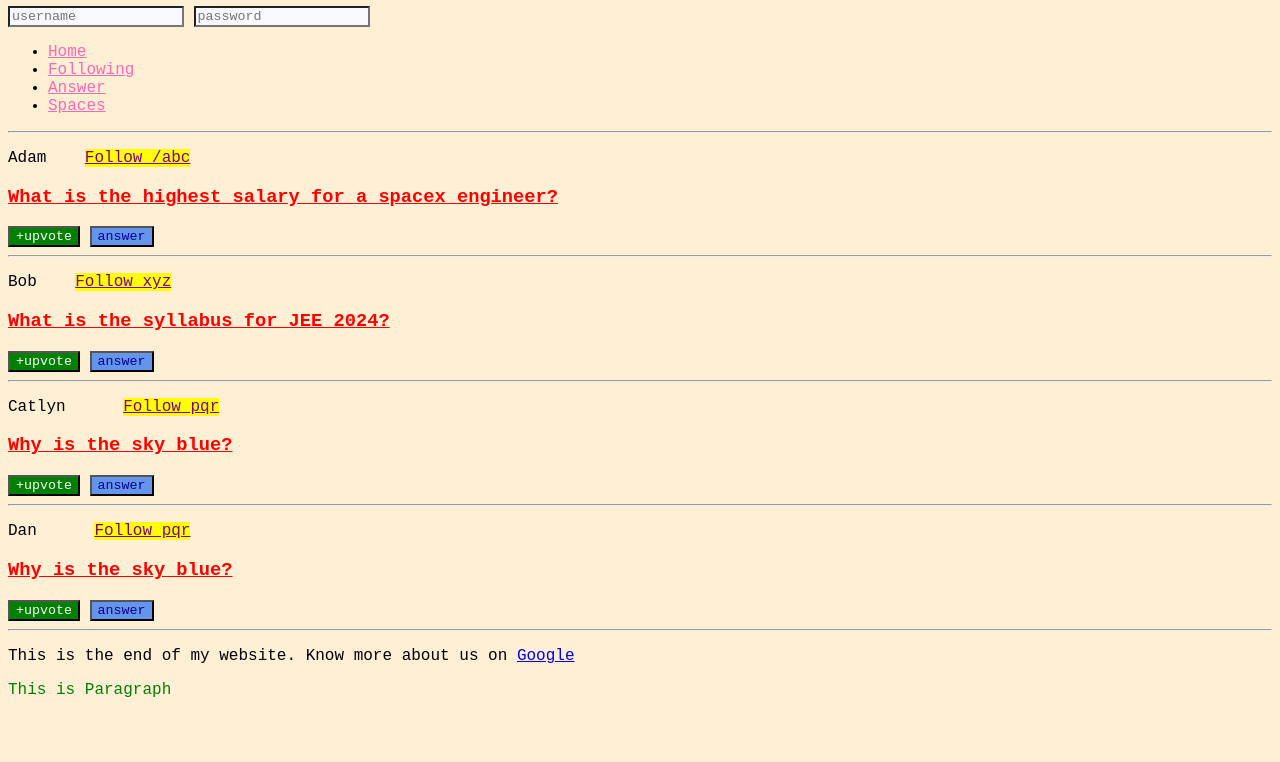
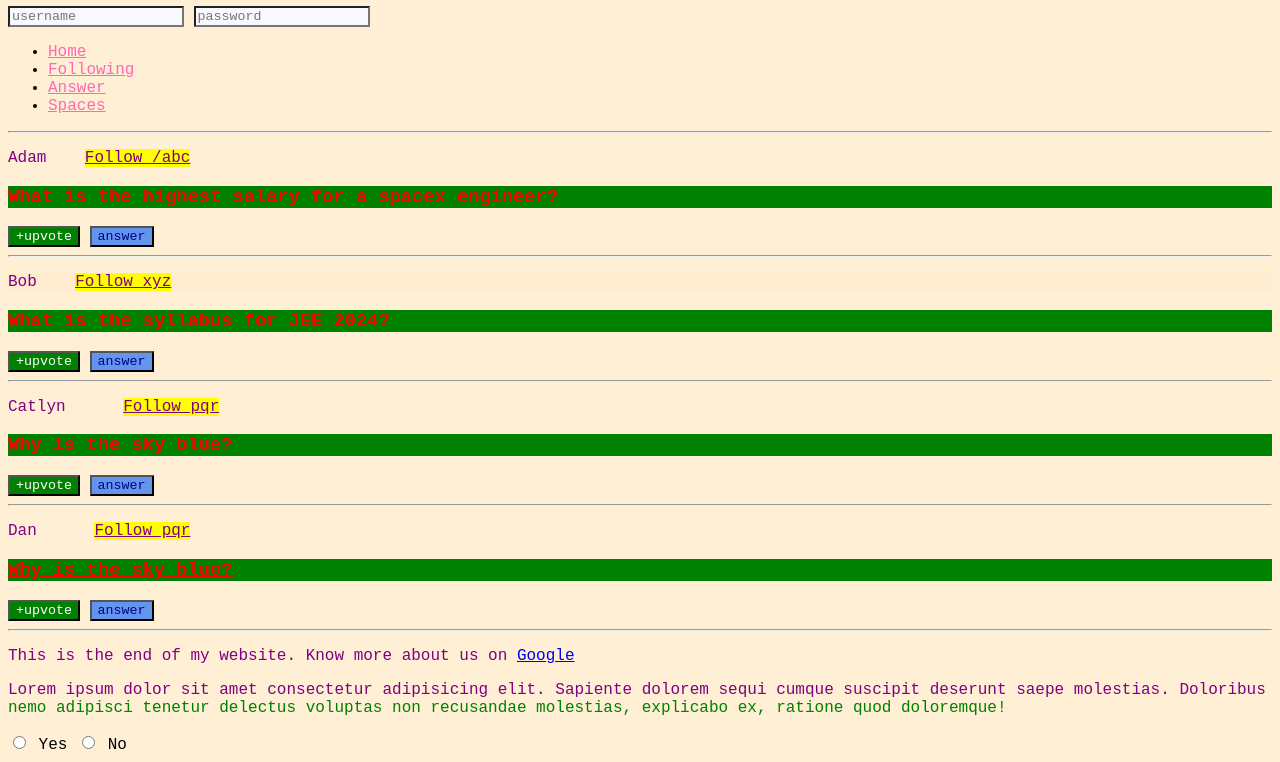
Before and after one commit to Vaishnavich217/full-stack, a plain HTML site: page CSS/selector.html in a window 1280 px wide. Shown: the part 74-836 px from the top of the page. Before the commit the page ends 800 px from the top, so only its background shows below. Drawn offline with Linux system fonts and the light colour scheme.

Commit message:
pseudo Class

```diff
--- a/CSS/selector.css
+++ b/CSS/selector.css
@@ -58,3 +58,47 @@ input[type]{
 /* div[id="myid"] p{
     color: green;
 } */
+
+/* Pseudo class */
+/* Hover */
+button:hover{
+    background-color: black;
+    color: white;
+}
+h3:hover{
+    text-decoration: overline;
+}
+/* active */
+button:active{
+    background-color: pink;
+    color: black;
+}
+p:active{
+    font-weight: bold;
+    color: red;
+}
+/* checked */
+input[type="radio"]:checked+label{
+    color: red;
+}
+/* nth-of-type */
+.post:nth-of-type(2){
+    background-color: blanchedalmond;
+}
+/* pseduo element */
+h1::first-letter{
+    color: black;
+}
+p::first-line{
+    color: purple;
+}
+p::selection{
+    background-color: rgb(177, 176, 64);
+}
+/* Cascading */
+h3{
+    background-color: yellow;
+}
+h3{
+    background-color: aqua;
+}
--- a/CSS/selector.html
+++ b/CSS/selector.html
@@ -6,6 +6,7 @@
     <meta name="viewport" content="width=device-width, initial-scale=1.0" />
     <title>CSS Chapter2</title>
     <link rel="stylesheet" href="selector.css">
+    <link rel="stylesheet" href="style2.css">
   </head>
   <body>
     <header>
@@ -74,7 +75,13 @@
         <p>This is the end of my website. Know more about us on <a href="http://www.google.com">Google</a></p>
     </main>
     <div id="myId">
-        <p>This is Paragraph</p>
+        <p>Lorem ipsum dolor sit amet consectetur adipisicing elit. Sapiente dolorem sequi cumque suscipit deserunt saepe molestias. Doloribus nemo adipisci tenetur delectus voluptas non recusandae molestias, explicabo ex, ratione quod doloremque!</p>
+        <div>
+            <input type="radio" id="yes" name="agree">
+            <label for="yes">Yes</label>
+            <input type="radio" id="no" name="agree">
+            <label for="no">No</label>
+        </div>
     </div>
   </body>
 </html>
--- /dev/null
+++ b/CSS/style2.css
@@ -0,0 +1,3 @@
+h3{
+    background-color: green;
+}
```
